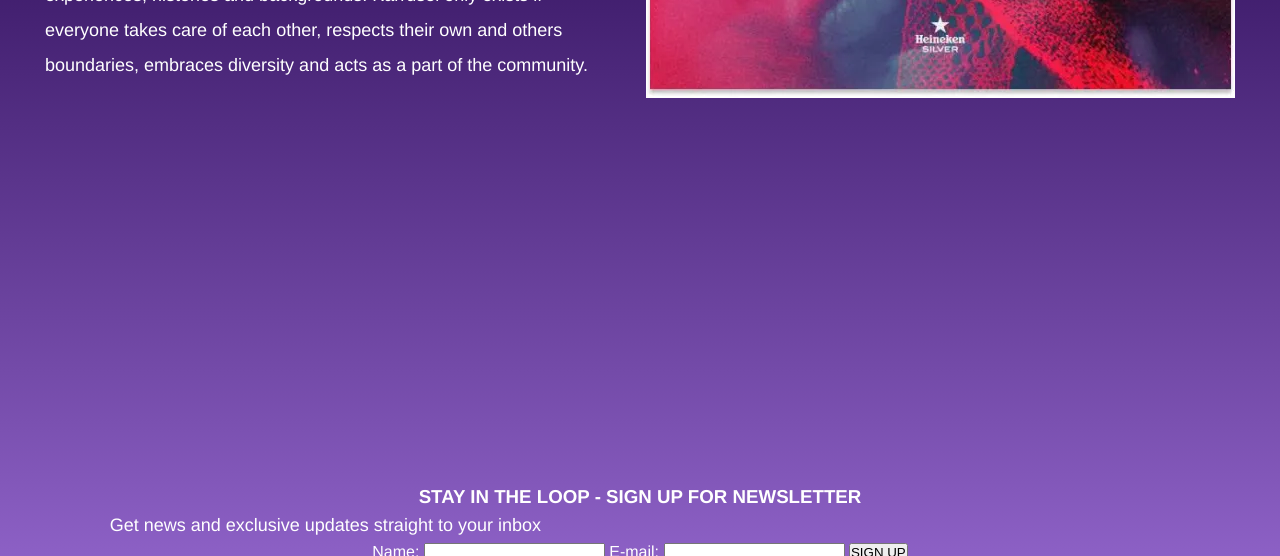
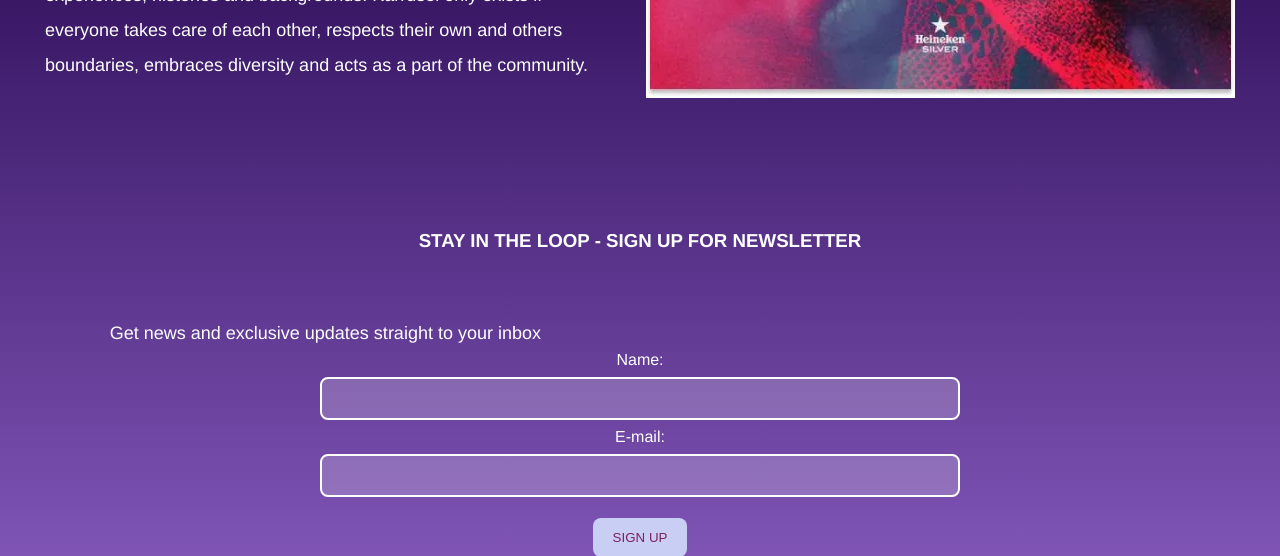
Before and after one commit to maat001kea/karruseltema8, an Astro site: page / in a window 1280 px wide. Shown: the part 1007-1563 px from the top of the page. Built offline with nearby package versions, Linux system fonts and the light colour scheme; Astro itself is replaced by a stand-in of ours.

Commit message:
signup css

```diff
--- a/src/components/Signup.astro
+++ b/src/components/Signup.astro
@@ -7,11 +7,20 @@
 
 <div>
   <form>
+    <div>
     <label>Name:</label>
+</div>
     <input type="text" id="name" name="name" value="" />
+    <div>
     <label>E-mail:</label>
+</div>
+
     <input type="text" id="email" name="email" value="" />
+    <div>
+
     <input type="submit" value="SIGN UP" />
+</div>
+
   </form>
 </div>
 </div>
@@ -21,17 +30,43 @@
 <style>
     h3{
         color: white;
+        margin-bottom: 5%;
     }
-    p{
+
+
+    form{
         text-align: center;
         /* P i den konstante ødelægger den for mig. Det er dens max width der ødelægger det */
-    }
-    label{
         color: white ;
     }
+    input[type=text]{
+        width: 50%;
+  padding: 12px 20px;
+  margin: 8px 0px;
+  box-sizing: border-box;
+  border-radius: 8px;
+  border: 2px solid white;
+  background-color: rgba(255, 255, 255, 0.2);
+    }
+
+    input[type=submit]{
+        margin-top:1%;
+        padding: 12px 20px;
+        color: rgba(125, 32, 93, 1);
+        background-color: rgba(201, 206, 244, 1);
+        border: none;
+        border-radius: 8px;
+
+    }
+
+
+
 
     .signupcard{
         text-align: center;
-        margin-top:30%;
+        margin-top:10%;
+        margin-bottom: 10%;
     }
+
+
 </style>
```
